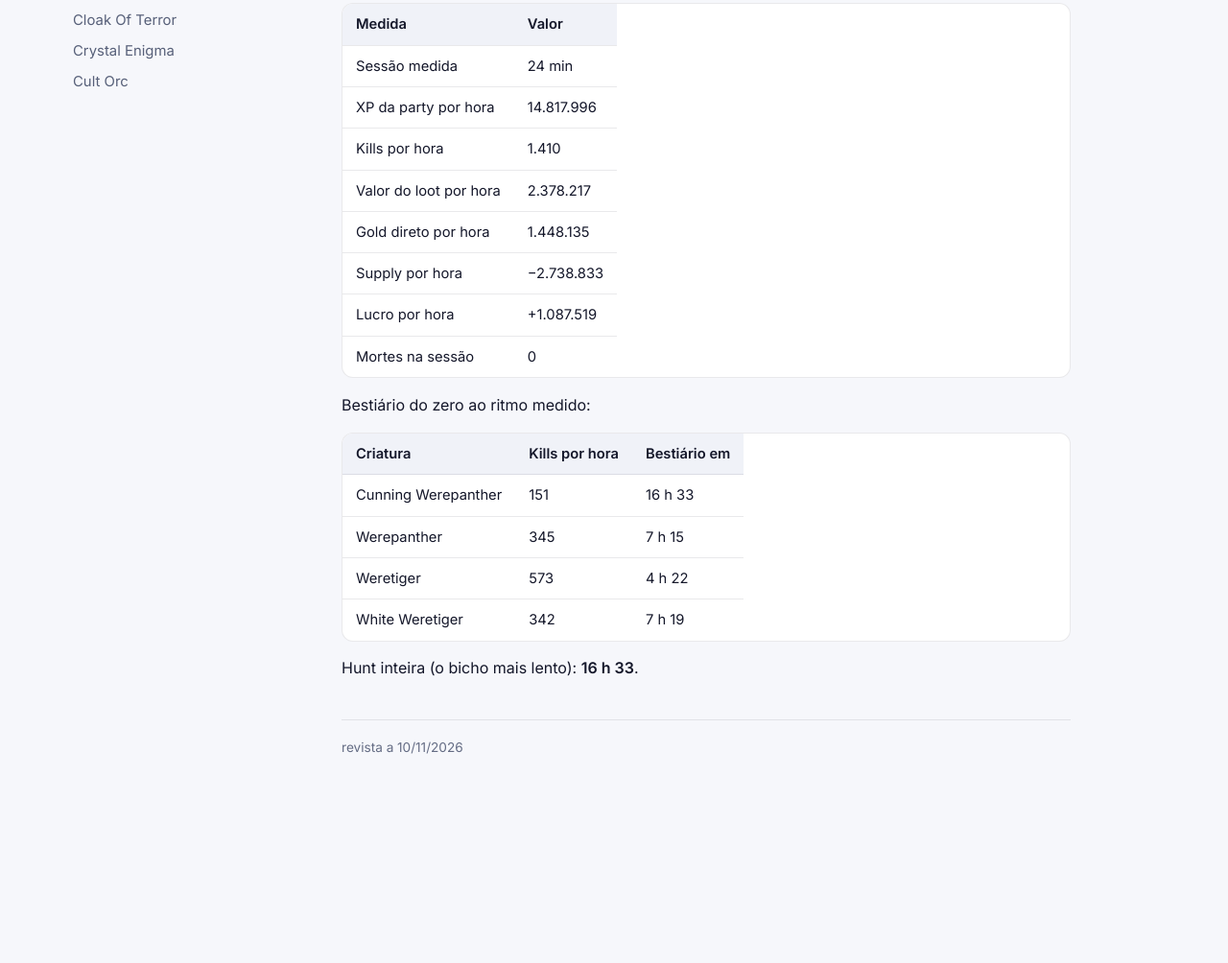
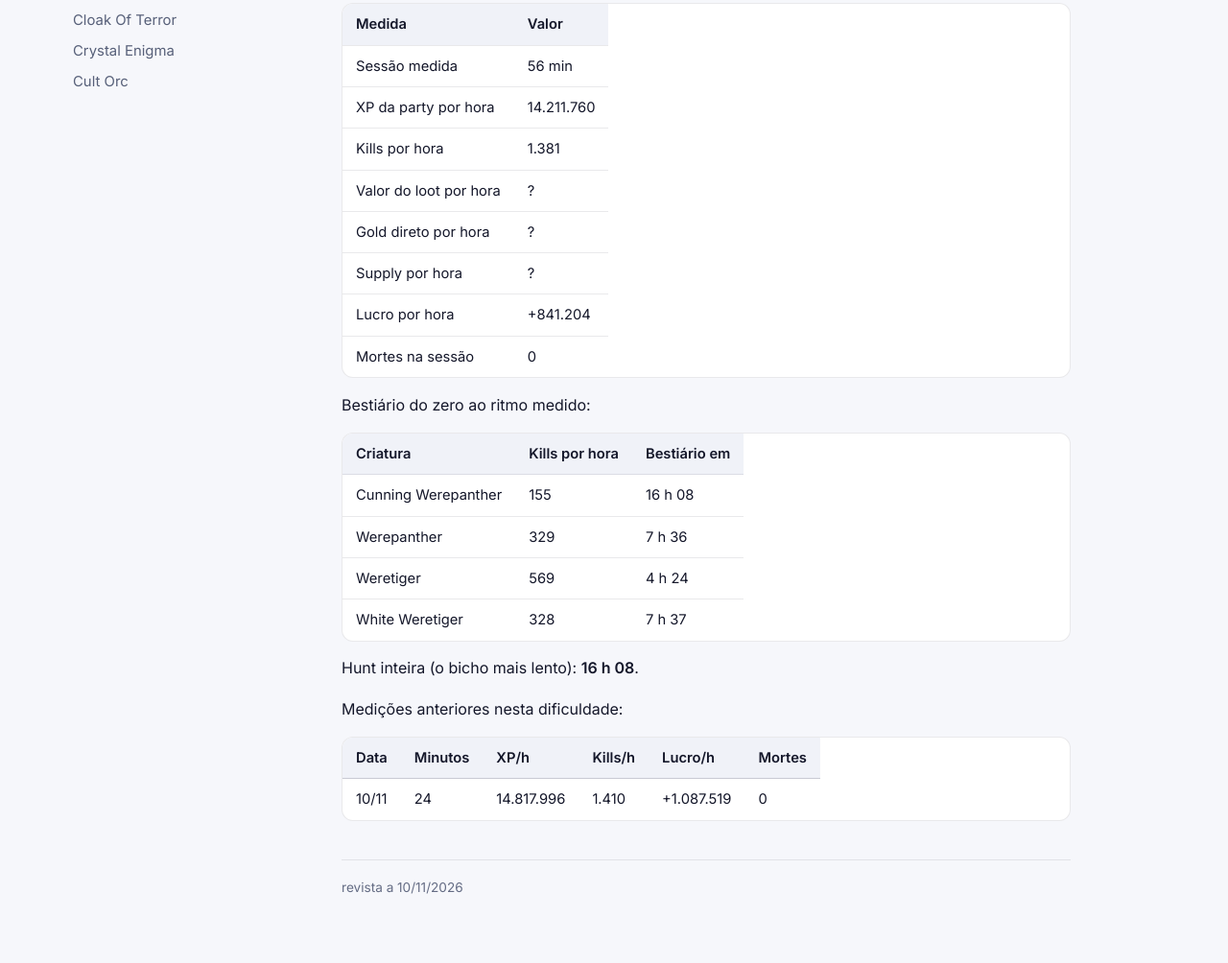
Before and after one commit to Baverone/drakoria-wiki, a plain HTML site: page premium-oskayaat-undercity.html in a window 1280 px wide. Shown: the part 703-1707 px from the top of the page at 96% size. Before the commit the page ends 1561 px from the top, so only its background shows below. Drawn offline with Linux system fonts and the light colour scheme.

Commit message:
Atualiza a Wiki (106 paginas publicas)
Co-Authored-By: Claude Opus 5.5 <noreply@anthropic.com>

```diff
--- a/premium-oskayaat-undercity.html
+++ b/premium-oskayaat-undercity.html
@@ -39,10 +39,12 @@
 <table><thead><tr><th>Criatura</th><th>Kills para o bestiário</th><th>Acaba-se nesta hunt</th></tr></thead><tbody><tr><td>Cunning Werepanther</td><td>2.500</td><td>sim</td></tr><tr><td>Werepanther</td><td>2.500</td><td>sim</td></tr><tr><td>Weretiger</td><td>2.500</td><td>sim</td></tr><tr><td>White Weretiger</td><td>2.500</td><td>sim</td></tr></tbody></table>
 <h2 id="medicoes-por-dificuldade">Medições por dificuldade</h2>
 <h3 id="dificil">Difícil <span class="marca marca-medido" title="medido no jogo">medido 10/11</span></h3>
-<table><thead><tr><th>Medida</th><th>Valor</th></tr></thead><tbody><tr><td>Sessão medida</td><td>24 min</td></tr><tr><td>XP da party por hora</td><td>14.817.996</td></tr><tr><td>Kills por hora</td><td>1.410</td></tr><tr><td>Valor do loot por hora</td><td>2.378.217</td></tr><tr><td>Gold direto por hora</td><td>1.448.135</td></tr><tr><td>Supply por hora</td><td>−2.738.833</td></tr><tr><td>Lucro por hora</td><td>+1.087.519</td></tr><tr><td>Mortes na sessão</td><td>0</td></tr></tbody></table>
+<table><thead><tr><th>Medida</th><th>Valor</th></tr></thead><tbody><tr><td>Sessão medida</td><td>56 min</td></tr><tr><td>XP da party por hora</td><td>14.211.760</td></tr><tr><td>Kills por hora</td><td>1.381</td></tr><tr><td>Valor do loot por hora</td><td>?</td></tr><tr><td>Gold direto por hora</td><td>?</td></tr><tr><td>Supply por hora</td><td>?</td></tr><tr><td>Lucro por hora</td><td>+841.204</td></tr><tr><td>Mortes na sessão</td><td>0</td></tr></tbody></table>
 <p>Bestiário do zero ao ritmo medido:</p>
-<table><thead><tr><th>Criatura</th><th>Kills por hora</th><th>Bestiário em</th></tr></thead><tbody><tr><td>Cunning Werepanther</td><td>151</td><td>16 h 33</td></tr><tr><td>Werepanther</td><td>345</td><td>7 h 15</td></tr><tr><td>Weretiger</td><td>573</td><td>4 h 22</td></tr><tr><td>White Weretiger</td><td>342</td><td>7 h 19</td></tr></tbody></table>
-<p>Hunt inteira (o bicho mais lento): <strong>16 h 33</strong>.</p>
+<table><thead><tr><th>Criatura</th><th>Kills por hora</th><th>Bestiário em</th></tr></thead><tbody><tr><td>Cunning Werepanther</td><td>155</td><td>16 h 08</td></tr><tr><td>Werepanther</td><td>329</td><td>7 h 36</td></tr><tr><td>Weretiger</td><td>569</td><td>4 h 24</td></tr><tr><td>White Weretiger</td><td>328</td><td>7 h 37</td></tr></tbody></table>
+<p>Hunt inteira (o bicho mais lento): <strong>16 h 08</strong>.</p>
+<p>Medições anteriores nesta dificuldade:</p>
+<table><thead><tr><th>Data</th><th>Minutos</th><th>XP/h</th><th>Kills/h</th><th>Lucro/h</th><th>Mortes</th></tr></thead><tbody><tr><td>10/11</td><td>24</td><td>14.817.996</td><td>1.410</td><td>+1.087.519</td><td>0</td></tr></tbody></table>
 </article>
 <footer class="rodape">
 <p>revista a 10/11/2026</p>
```
Also changed, not shown: pesquisa.json (+1 -1 lines), tabela-hunts.html (+1 -1 lines).
